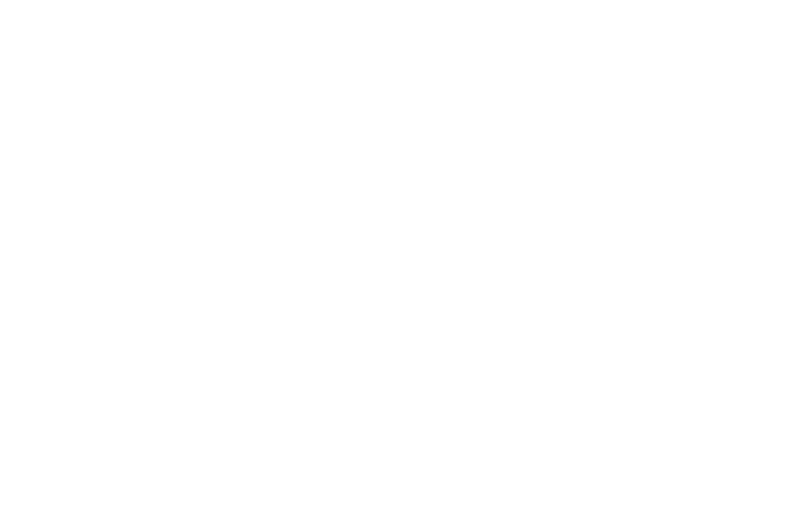
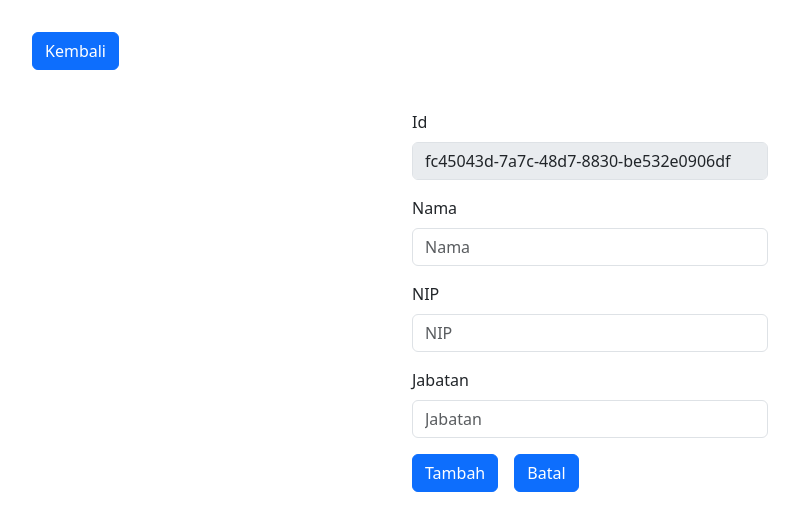
Before and after one commit to tyassusanto/qsi, a React (Create React App) app: page /AddEmployee in a window 1280 px wide. Before the commit this address had no page. Shown: the top 530 px of the page, without its empty margins (50-849 px from the left). Built offline with nearby package versions, Linux system fonts and the light colour scheme; sample sign-in values are in the browser's storage.

Commit message:
add employee pages

```diff
--- a/package.json
+++ b/package.json
@@ -12,6 +12,7 @@
     "react-dom": "^18.2.0",
     "react-router-dom": "^6.19.0",
     "react-scripts": "5.0.1",
+    "uuid": "^9.0.1",
     "web-vitals": "^2.1.4"
   },
   "scripts": {
--- a/src/App.js
+++ b/src/App.js
@@ -4,6 +4,7 @@
 import { BrowserRouter, Route, Routes } from 'react-router-dom'
 import ReqAuth from './Common/ReqAuth'
 import Auth from './Common/Auth'
+import AddEmployee from './Components/AddEmployee'
 
 const App = () => {
   return (
@@ -16,6 +17,9 @@
           <Route path='/' element={
             <Auth><Main /></Auth>
           } />
+          <Route path='/AddEmployee' element={
+            <Auth><AddEmployee /></Auth>
+          } />
         </Routes>
       </BrowserRouter>
     </>
--- /dev/null
+++ b/src/Components/AddEmployee.js
@@ -0,0 +1,144 @@
+import axios from 'axios';
+import React, { useState } from 'react'
+import { useNavigate } from 'react-router-dom';
+import { v4 as uuidv4 } from 'uuid';
+
+const AddEmployee = () => {
+    const generateId = uuidv4();
+    const [columns, setColumns] = useState([]);
+    const [rows, setRows] = useState([]);
+    const navigate = useNavigate();
+
+    const [form, setForm] = useState({
+        id: generateId,
+        nama: '',
+        nip: '',
+        jabatan: ''
+    });
+
+    const handleChange = (e) => {
+        setForm({
+            ...form,
+            [e.target.name]: e.target.value
+        })
+    }
+
+    const handleSubmit = (e) => {
+        e.preventDefault()
+    }
+
+    const handleClick = () => {
+        axios.post(`https://cors-anywhere.herokuapp.com/http://corenet.usadi.co.id/BaseAPI/Pegawai`, form)
+            .then((res) => {
+                console.log(res.data)
+                const resColumns = res.data.columns;
+                const resRows = res.data.rows;
+                const rowsLength = rows.length;
+                setColumns(resColumns);
+                setRows(resRows);
+                console.log(resRows.length)
+            })
+            .catch((err) => {
+                console.log(err)
+            }, [])
+    }
+
+    return (
+        <div className='container my-3'>
+            <div>
+                <table className="custom-table">
+                    <thead>
+                        <tr>
+                            {columns.map((column, index) => (
+                                <th key={index} style={{ width: `${column.width}%` }}>
+                                    {column.caption}
+                                </th>
+                            ))}
+                        </tr>
+                    </thead>
+                    <tbody>
+                        {rows.map((row, id) => (
+                            <tr key={id}>
+                                <th>{row.nama}</th>
+                                <th>{row.nip}</th>
+                                <th>{row.jabatan}</th>
+                            </tr>
+                        ))}
+                    </tbody>
+                </table>
+                <button
+                    className="btn btn-primary my-3"
+                    onClick={() => navigate('/')}
+                >Kembali</button>
+                {rows.length <= 4 && (
+                    <div className="row justify-content-center mt-4">
+                        <div className="col-md-4">
+                            <form onSubmit={handleSubmit}>
+                                <div className="mb-3">
+                                    <label className="form-label">Id</label>
+                                    <input
+                                        type="text"
+                                        name='id'
+                                        className="form-control"
+                                        placeholder={generateId}
+                                        onChange={handleChange}
+                                        value={form.id}
+                                        disabled
+                                    />
+                                </div>
+                                <div className="mb-3">
+                                    <label className="form-label">Nama</label>
+                                    <input
+                                        type="text"
+                                        name='nama'
+                                        className="form-control"
+                                        placeholder='Nama'
+                                        onChange={handleChange}
+                                        value={form.nama}
+                                    />
+                                </div>
+                                <div className="mb-3">
+                                    <label className="form-label">NIP</label>
+                                    <input
+                                        type="text"
+                                        name='nip'
+                                        className="form-control"
+                                        placeholder='NIP'
+                                        onChange={handleChange}
+                                        value={form.nip}
+                                    />
+                                </div>
+                                <div className="mb-3">
+                                    <label className="form-label">Jabatan</label>
+                                    <input
+                                        type="text"
+                                        name='jabatan'
+                                        className="form-control"
+                                        placeholder='Jabatan'
+                                        onChange={handleChange}
+                                        value={form.jabatan}
+                                    />
+                                </div>
+                                <button
+                                    type="submit"
+                                    className="btn btn-primary"
+                                    onClick={handleClick}
+                                >
+                                    Tambah
+                                </button>
+                                <button
+                                    className="btn btn-primary ms-3"
+                                    onClick={() => navigate('/')}
+                                >
+                                    Batal
+                                </button>
+                            </form>
+                        </div>
+                    </div>
+                )}
+            </div>
+        </div>
+    )
+}
+
+export default AddEmployee
--- a/src/Components/Main.js
+++ b/src/Components/Main.js
@@ -37,6 +37,9 @@
                 <div>
                     <button onClick={handleLogOut} className='btn btn-danger mb-3'>Logout</button>
                 </div>
+                <div>
+                    <button onClick={()=>navigate('/AddEmployee')} className='btn btn-success mb-3'>Tambah Pegawai</button>
+                </div>
             </div>
             <table className="custom-table">
                 <thead>
```
Also changed, not shown: 1 other file (tests, documents, lock files or other folders).
